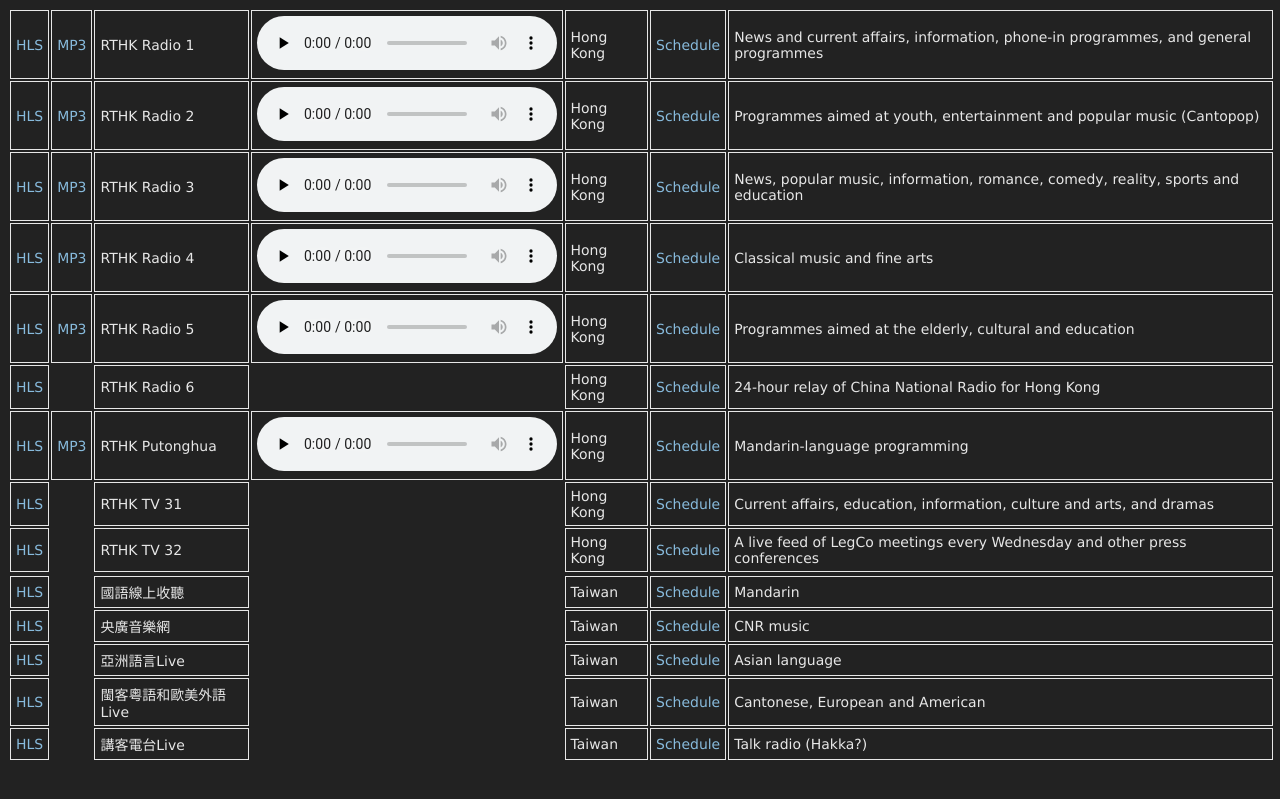
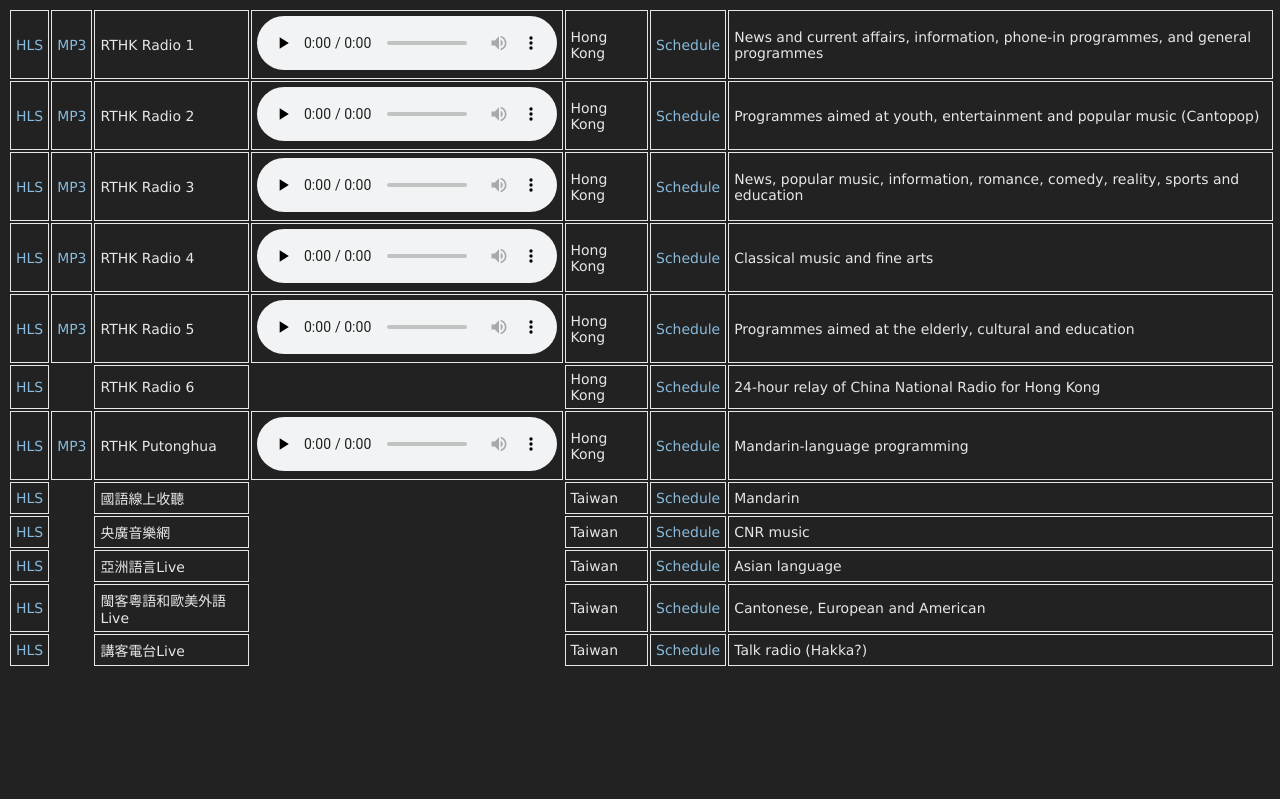
Before and after one commit to danburd/danburd.github.io, a Jekyll site: the page chinese.html, which Jekyll copies as it is, in a window 1280 px wide. Shown: the top 799 px of the page. Built offline with Jekyll 4.4.1, drawn with Linux system fonts in a browser that asks for light colours.

Commit message:
Removed RTHK TV, fixed a lot of tags

```diff
--- a/chinese.html
+++ b/chinese.html
@@ -16,6 +16,7 @@
    <td><a href="https://www.rthk.hk/radio/radio1?lang=en">Schedule</a></td>
    <td>News and current affairs, information, phone-in programmes, and general programmes</td>
   </tr>
+  <tr>
    <td><a href="/hlsjsaudio.html?stream=https://rthkaudio2-lh.akamaihd.net/i/radio2_1@355865/master.m3u8">HLS</a></td>
    <td><a href="http://stm.rthk.hk/radio2" type="audio/mpeg">MP3</a></td>
    <td>RTHK Radio 2</td>
@@ -24,6 +25,7 @@
    <td><a href="https://www.rthk.hk/radio/radio2?lang=en">Schedule</a></td>
    <td>Programmes aimed at youth, entertainment and popular music (Cantopop)</td>
   </tr>
+  <tr>
    <td><a href="/hlsjsaudio.html?stream=https://rthkaudio3-lh.akamaihd.net/i/radio3_1@355866/master.m3u8">HLS</a></td>
    <td><a href="http://stm.rthk.hk/radio3" type="audio/mpeg">MP3</a></td>
    <td>RTHK Radio 3</td>
@@ -32,6 +34,7 @@
    <td><a href="https://www.rthk.hk/radio/radio3?lang=en">Schedule</a></td>
    <td>News, popular music, information, romance, comedy, reality, sports and education</td>
   </tr>
+  <tr>
    <td><a href="/hlsjsaudio.html?stream=https://rthkaudio4-lh.akamaihd.net/i/radio4_1@355867/master.m3u8">HLS</a></td>
    <td><a href="http://stm.rthk.hk/radio4" type="audio/mpeg">MP3</a></td>
    <td>RTHK Radio 4</td>
@@ -40,6 +43,7 @@
    <td><a href="https://www.rthk.hk/radio/radio4?lang=en">Schedule</a></td>
    <td>Classical music and fine arts</td>
   </tr>
+  <tr>
    <td><a href="/hlsjsaudio.html?stream=https://rthkaudio5-lh.akamaihd.net/i/radio5_1@355868/master.m3u8">HLS</a></td>
    <td><a href="http://stm.rthk.hk/radio5" type="audio/mpeg">MP3</a></td>
    <td>RTHK Radio 5</td>
@@ -48,6 +52,7 @@
    <td><a href="https://www.rthk.hk/radio/radio5?lang=en">Schedule</a></td>
    <td>Programmes aimed at the elderly, cultural and education</td>
   </tr>
+  <tr>
    <td><a href="/hlsjsaudio.html?stream=https://rthkaudio6cnr-lh.akamaihd.net/i/radio6cnr_1@575604/master.m3u8">HLS</a></td>
    <td></td>
    <td>RTHK Radio 6</td>
@@ -56,7 +61,7 @@
    <td><a href="https://www.rthk.hk/radio/radio6?lang=en">Schedule</a></td>
    <td>24-hour relay of China National Radio for Hong Kong</td>
   </tr>
-  </tr>
+  <tr>
    <td><a href="/hlsjsaudio.html?stream=https://rthkaudio6-lh.akamaihd.net/i/radiopth_1@355869/master.m3u8">HLS</a></td>
    <td><a href="http://stm.rthk.hk/radiopth" type="audio/mpeg">MP3</a></td>
    <td>RTHK Putonghua</td>
@@ -65,25 +70,7 @@
    <td><a href="https://www.rthk.hk/radio/pth">Schedule</a></td>
    <td>Mandarin-language programming</td>
   </tr>
-  </tr>
-   <td><a href="/hlsjsvideo.html?stream=https://www.rthk.hk/feeds/dtt/rthktv31_https.m3u8">HLS</a></td>
-   <td></td>
-   <td>RTHK TV 31</td>
-   <td></td>
-   <td>Hong Kong</td>
-   <td><a href="https://www.rthk.hk/tv">Schedule</a></td>
-   <td>Current affairs, education, information, culture and arts, and dramas</td>
-  </tr>
-  </tr>
-   <td><a href="/hlsjsvideo.html?stream=https://www.rthk.hk/feeds/dtt/rthktv32_https.m3u8">HLS</a></td>
-   <td></td>
-   <td>RTHK TV 32</td>
-   <td></td>
-   <td>Hong Kong</td>
-   <td><a href="https://www.rthk.hk/tv">Schedule</a></td>
-   <td>A live feed of LegCo meetings every Wednesday and other press conferences</td>
   <tr>
-  </tr>
    <td><a href="/hlsjsaudio.html?stream=https://www.soundvideostar.com/live/_definst_/rti3/playlist.m3u8">HLS</a></td>
    <td></td>
    <td>國語線上收聽</td>
@@ -92,7 +79,7 @@
    <td><a href="https://www.rti.org.tw/">Schedule</a></td>
    <td>Mandarin</td>
   </tr>
-  </tr>
+  <tr>
    <td><a href="/hlsjsaudio.html?stream=https://www.soundvideostar.com/live/_definst_/rti4/playlist.m3u8">HLS</a></td>
    <td></td>
    <td>央廣音樂網</td>
@@ -101,7 +88,7 @@
    <td><a href="https://www.rti.org.tw/">Schedule</a></td>
    <td>CNR music</td>
   </tr>
-  </tr>
+  <tr>
    <td><a href="/hlsjsaudio.html?stream=https://www.soundvideostar.com/live/_definst_/rti5/playlist.m3u8">HLS</a></td>
    <td></td>
    <td>亞洲語言Live</td>
@@ -110,7 +97,7 @@
    <td><a href="https://www.rti.org.tw/">Schedule</a></td>
    <td>Asian language</td>
   </tr>
-  </tr>
+  <tr>
    <td><a href="/hlsjsaudio.html?stream=https://www.soundvideostar.com/live/_definst_/rti6/playlist.m3u8">HLS</a></td>
    <td></td>
    <td>閩客粵語和歐美外語Live</td>
@@ -119,7 +106,7 @@
    <td><a href="https://www.rti.org.tw/">Schedule</a></td>
    <td>Cantonese, European and American</td>
   </tr>
-  </tr>
+  <tr>
    <td><a href="/hlsjsaudio.html?stream=https://www.soundvideostar.com/live/_definst_/hakkaradio/playlist.m3u8">HLS</a></td>
    <td></td>
    <td>講客電台Live</td>
```
